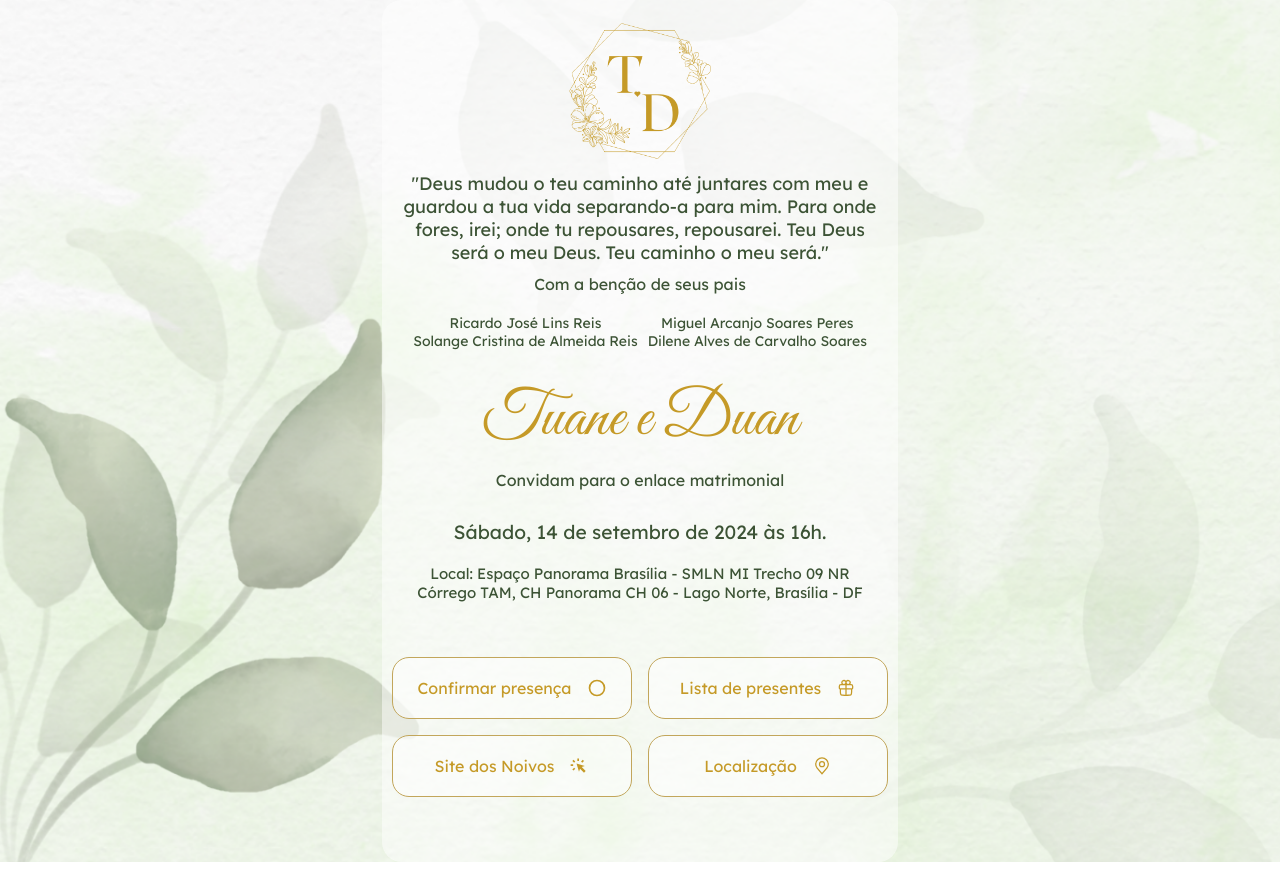
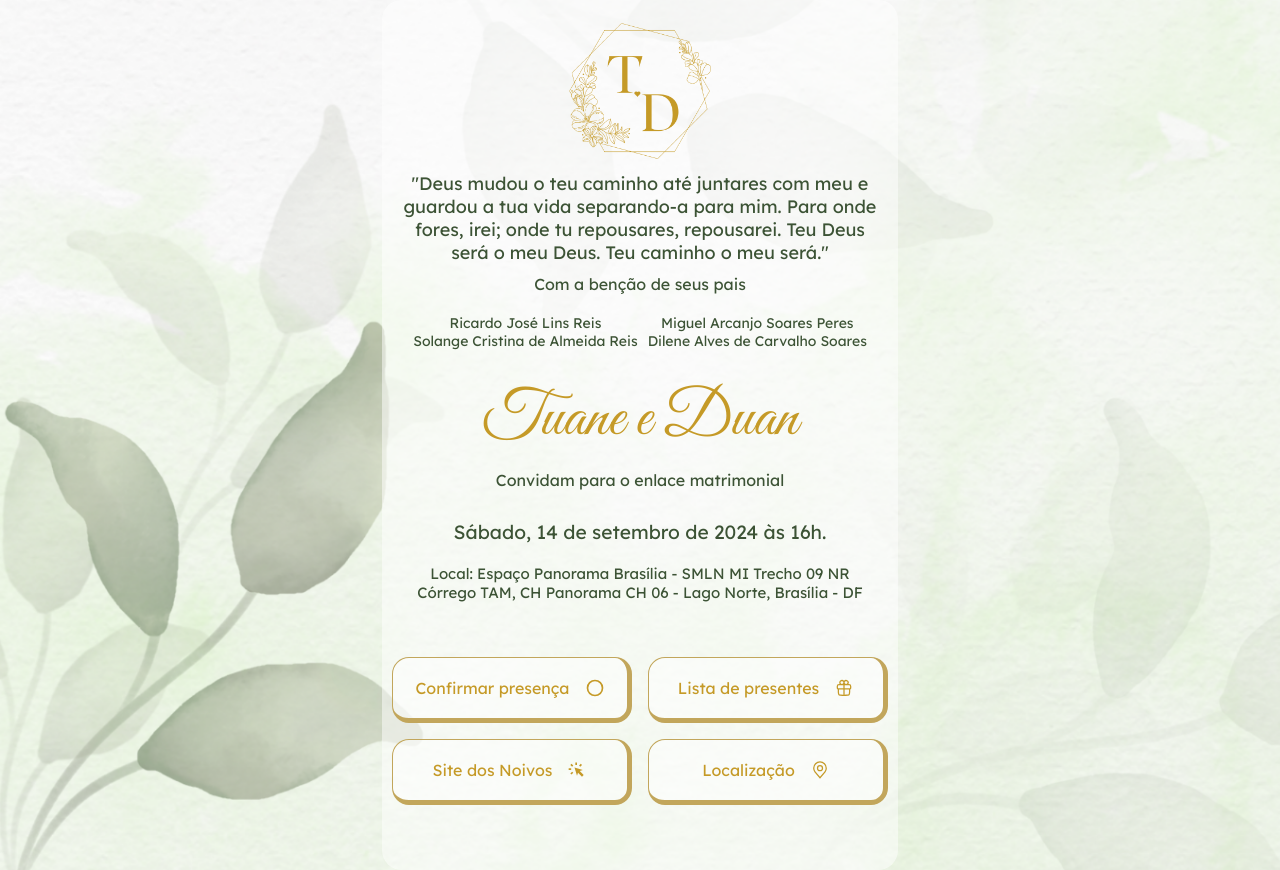
Before and after one commit to RafaeltiMoreira/t_e_d, a website built with Vite: page index.html in a window 1280 px wide. Built offline with nearby package versions, Linux system fonts and the light colour scheme.

Commit message:
Refatorando `Button` v4

```diff
--- a/style.css
+++ b/style.css
@@ -149,19 +149,16 @@
 
 .card__links li {
   border-radius: 17px;
-  border: 1px solid #c2a65b;
+  border-top: 1px solid #c2a65b;
+  border-left: 1px solid #c2a65b;
   background: var(--color-back-card);
-
+  border-right: 5px solid #c2a65b;
+  border-bottom: 5px solid #c2a65b;
   list-style: none;
   /*width: 80%;*/
   display: flex;
   justify-content: center;
   transition: 0.2s;
-}
-
-.card__links li:hover {
-  border-right: 5px solid #c2a65b;
-  border-bottom: 5px solid #c2a65b;
 }
 
 .card__links li a {
```
